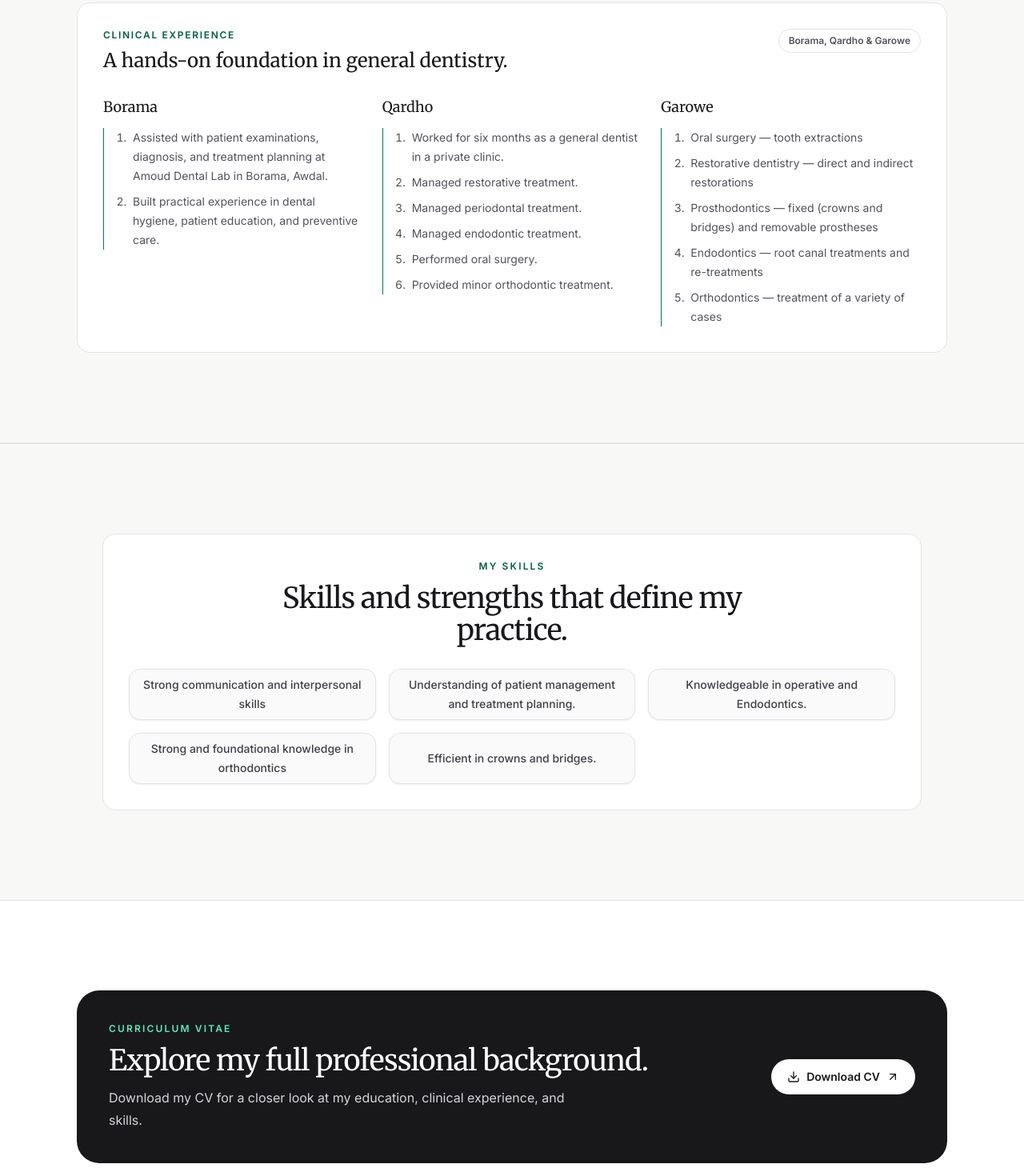
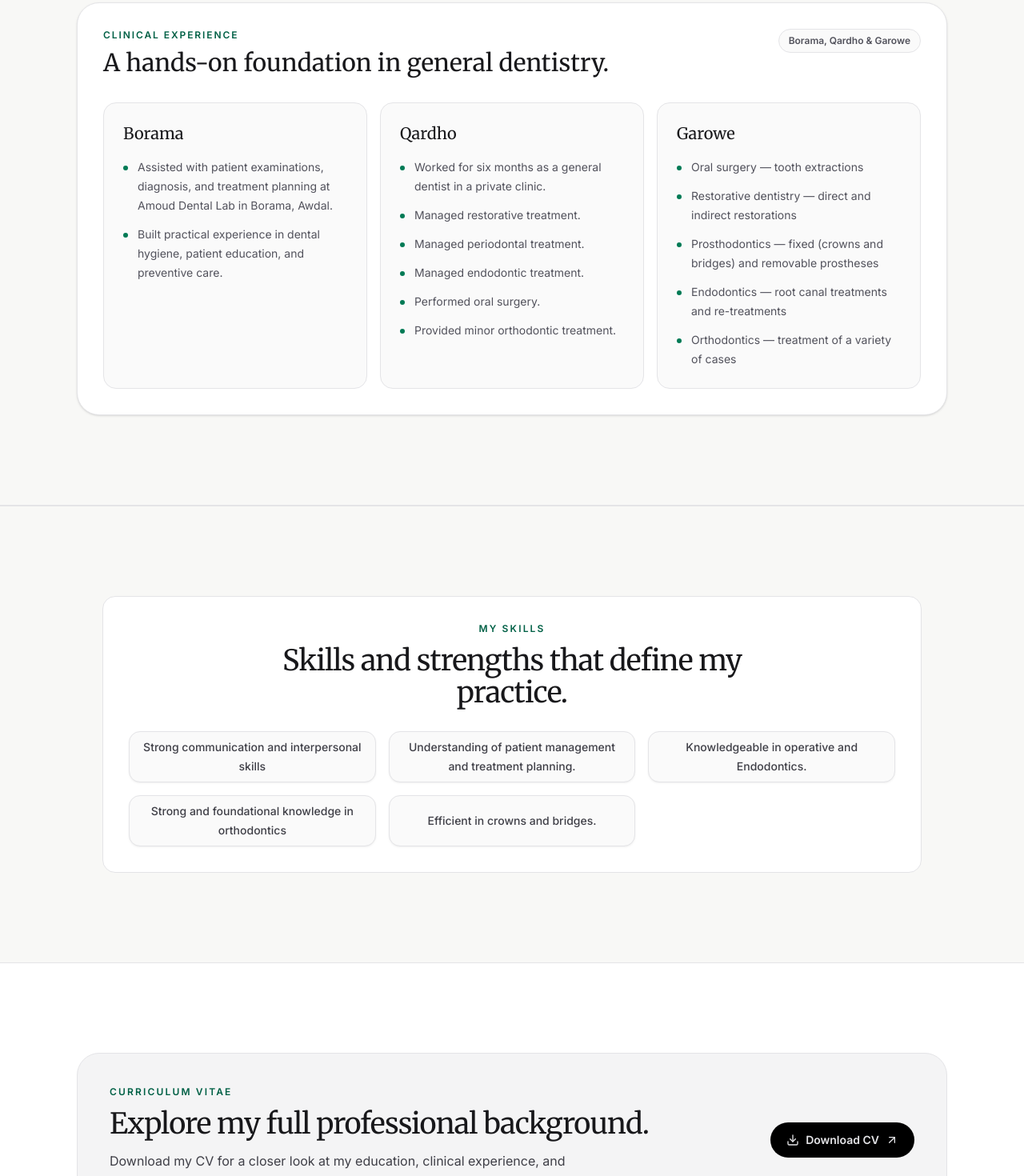
Before and after one commit to Ismaaciil-abdi/Dr-Amin-portfolio, a Next.js app: page /about in a window 1280 px wide. Shown: the part 1360-2830 px from the top of the page at 80% size. Built offline with nearby package versions, Linux system fonts and the light colour scheme.

Commit message:
scrollbar

```diff
--- a/src/app/about/page.tsx
+++ b/src/app/about/page.tsx
@@ -95,9 +95,9 @@ export default function About() {
               and orthodontics.
             </p>
             <p className="mt-4 max-w-xl text-base leading-7 text-zinc-600">
-              I focus on clear communication, thoughtful treatment planning,
-              and helping patients feel informed and comfortable throughout
-              their care.
+              I focus on clear communication, thoughtful treatment planning, and
+              helping patients feel informed and comfortable throughout their
+              care.
             </p>
 
             <div className="mt-8 grid max-w-xl gap-3 sm:grid-cols-2">
@@ -201,34 +201,41 @@ export default function About() {
             whileInView={{ opacity: 1, y: 0 }}
             viewport={{ once: true, amount: 0.2 }}
             transition={{ duration: 0.45, delay: 0.12 }}
-            className="mt-5 rounded-2xl border border-zinc-200 bg-white p-6 sm:p-8"
+            className="mt-5 rounded-[1.75rem] border border-zinc-200 bg-white p-6 shadow-sm sm:p-8"
           >
             <div className="flex flex-col justify-between gap-6 sm:flex-row sm:items-start">
               <div className="max-w-2xl">
-                <p className="text-xs font-semibold uppercase tracking-[0.14em] text-emerald-800">
+                <p className="text-xs font-semibold uppercase tracking-[0.16em] text-emerald-800">
                   Clinical experience
                 </p>
-                <h3 className="mt-2 font-serif text-2xl text-zinc-900">
+                <h3 className="mt-2 font-serif text-2xl text-zinc-900 sm:text-3xl">
                   A hands-on foundation in general dentistry.
                 </h3>
               </div>
-              <span className="inline-flex w-fit rounded-full border border-zinc-200 px-3 py-1.5 text-xs font-semibold text-zinc-600">
+              <span className="inline-flex w-fit rounded-full border border-zinc-200 bg-zinc-50 px-3 py-1.5 text-xs font-semibold text-zinc-600">
                 Borama, Qardho &amp; Garowe
               </span>
             </div>
-            <div className="mt-7 grid gap-6 md:grid-cols-3">
+            <div className="mt-8 grid gap-4 lg:grid-cols-3">
               {experience.map((entry) => (
-                <section key={entry.place}>
-                  <h4 className="font-serif text-lg text-zinc-900">
+                <section
+                  key={entry.place}
+                  className="rounded-2xl border border-zinc-200 bg-zinc-50 p-5 sm:p-6"
+                >
+                  <h4 className="font-serif text-xl text-zinc-900">
                     {entry.place}
                   </h4>
-                  <ol className="mt-3 list-decimal space-y-2 border-l border-emerald-700 pl-8 text-sm leading-6 text-zinc-600">
+                  <ul className="mt-4 space-y-3 text-sm leading-6 text-zinc-600">
                     {entry.items.map((item) => (
-                      <li key={item} className="pl-1">
-                        {item}
+                      <li key={item} className="flex gap-3">
+                        <span
+                          aria-hidden="true"
+                          className="mt-[0.65rem] size-1.5 shrink-0 rounded-full bg-emerald-700"
+                        />
+                        <span>{item}</span>
                       </li>
                     ))}
-                  </ol>
+                  </ul>
                 </section>
               ))}
             </div>
@@ -269,15 +276,15 @@ export default function About() {
 
       <section className="py-20 sm:py-28">
         <div className="mx-auto max-w-6xl px-6 sm:px-8">
-          <div className="flex flex-col justify-between gap-7 rounded-[1.75rem] bg-zinc-900 p-7 text-white sm:p-10 md:flex-row md:items-center">
+          <div className="flex flex-col justify-between gap-7 rounded-[1.75rem] border border-zinc-200 bg-accent p-7 text-zinc-200 sm:p-10 md:flex-row md:items-center">
             <div>
-              <p className="text-xs font-semibold uppercase tracking-[0.18em] text-emerald-300">
+              <p className="text-xs font-semibold text-emerald-800 uppercase tracking-[0.18em]">
                 Curriculum vitae
               </p>
-              <h2 className="mt-3 font-serif text-3xl tracking-tight text-white sm:text-4xl">
+              <h2 className="mt-3 font-serif text-3xl tracking-tight text-zinc-900 sm:text-4xl">
                 Explore my full professional background.
               </h2>
-              <p className="mt-3 max-w-xl leading-7 text-zinc-300">
+              <p className="mt-3 max-w-xl leading-7 text-zinc-700">
                 Download my CV for a closer look at my education, clinical
                 experience, and skills.
               </p>
@@ -286,7 +293,7 @@ export default function About() {
               href="/amin-abdi-ismail-cv.pdf"
               download
               target="_blank"
-              className="inline-flex shrink-0 items-center justify-center gap-2 rounded-full bg-white px-5 py-3 text-sm font-semibold text-zinc-900 transition-all hover:-translate-y-0.5 hover:bg-emerald-50"
+              className="inline-flex shrink-0 items-center justify-center gap-2 rounded-full bg-black px-5 py-3 text-sm font-semibold text-zinc-200 transition-all hover:-translate-y-0.5 hover:bg-emerald-900 hover:text-white"
             >
               <Download aria-hidden="true" className="size-4" />
               Download CV
--- a/src/app/globals.css
+++ b/src/app/globals.css
@@ -46,6 +46,33 @@
 }
 body {
   @apply font-sans;
+}
+
+/* A subtle emerald glow that stays close to the site's accent color. */
+html {
+  scrollbar-color: #10b981 #f1f5f3;
+  scrollbar-width: thin;
+}
+
+::-webkit-scrollbar {
+  width: 10px;
+  height: 10px;
+}
+
+::-webkit-scrollbar-track {
+  background: #f1f5f3;
+}
+
+::-webkit-scrollbar-thumb {
+  border: 2px solid #f1f5f3;
+  border-radius: 999px;
+  background: linear-gradient(180deg, #34d399 0%, #059669 100%);
+  box-shadow: 0 0 6px rgb(16 185 129 / 28%);
+}
+
+::-webkit-scrollbar-thumb:hover {
+  background: linear-gradient(180deg, #10b981 0%, #047857 100%);
+  box-shadow: 0 0 8px rgb(16 185 129 / 38%);
 }
 
 
```
